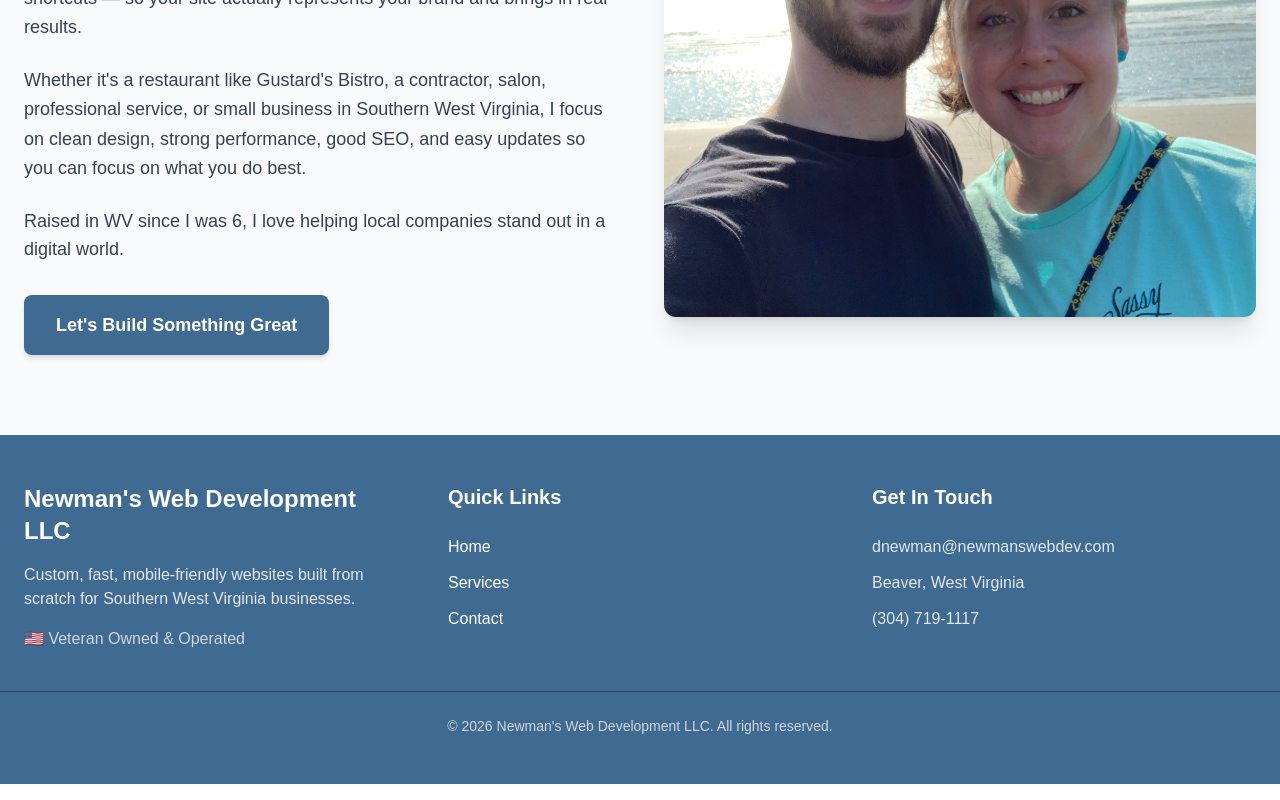
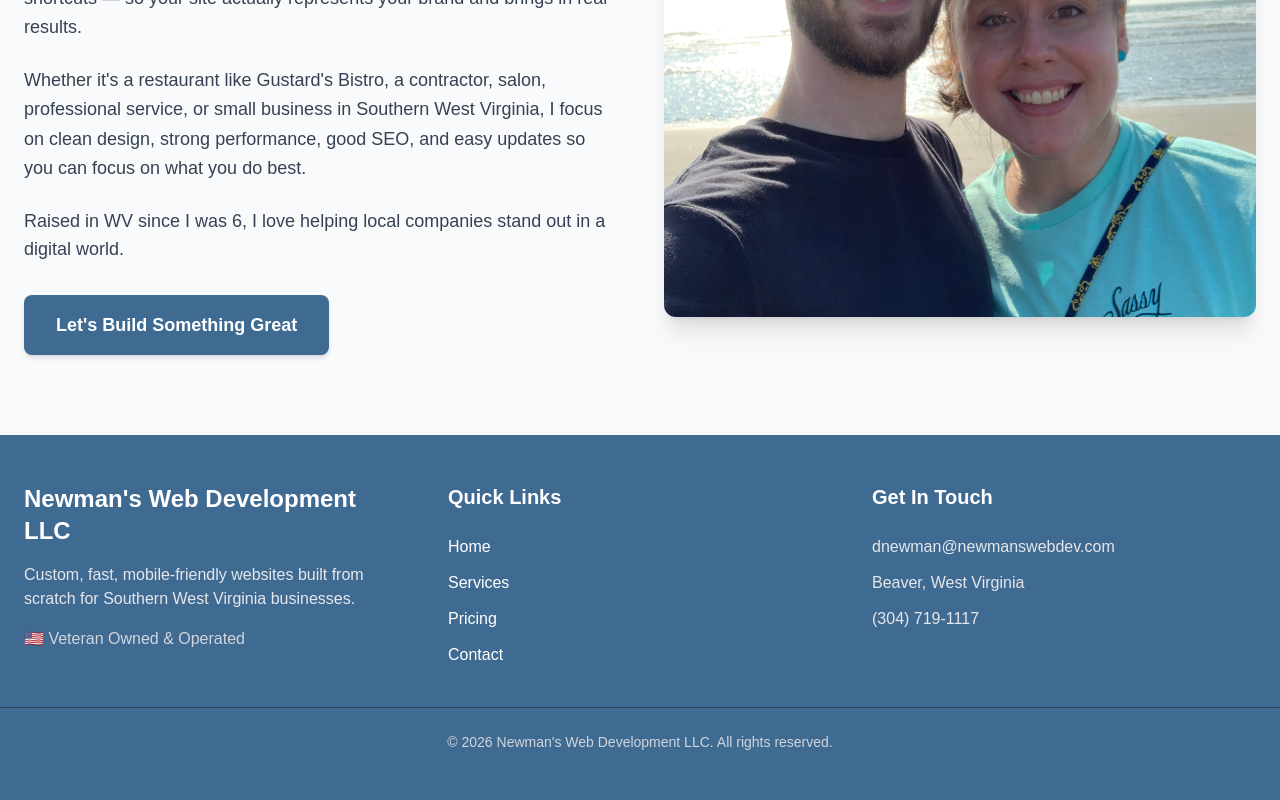
Before and after one commit to NewmanD12/newmanswebdev, a Next.js app: page / in a window 1280 px wide. Shown: the part 4497-5297 px from the top of the page. Built offline with nearby package versions, Linux system fonts and the light colour scheme.

Commit message:
added pricing link to footer

```diff
--- a/src/app/components/Footer.tsx
+++ b/src/app/components/Footer.tsx
@@ -27,6 +27,11 @@ export default function Footer() {
             <li>
               <Link href="/services" className="hover:text-gray-200 transition">
                 Services
+              </Link>
+            </li>
+            <li>
+              <Link href="/pricing" className="hover:text-gray-200 transition">
+                Pricing
               </Link>
             </li>
             <li>
```
